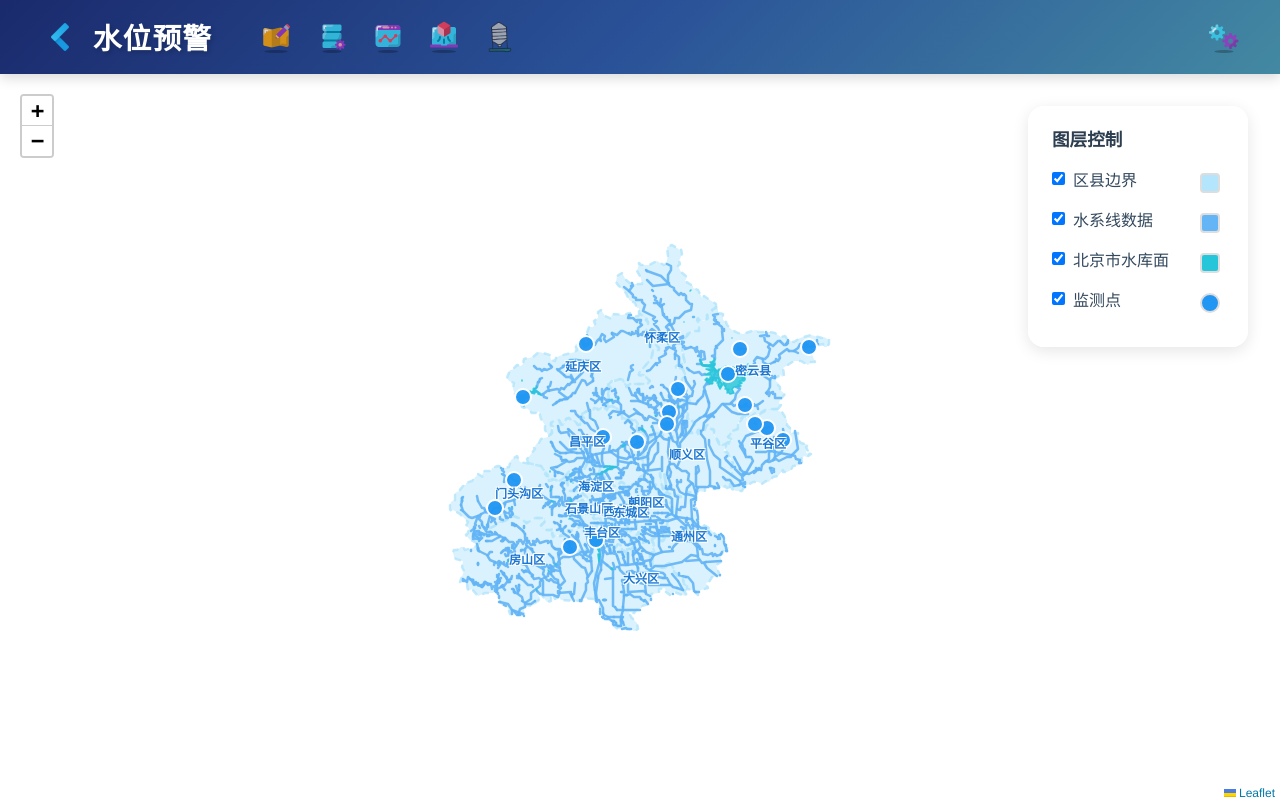
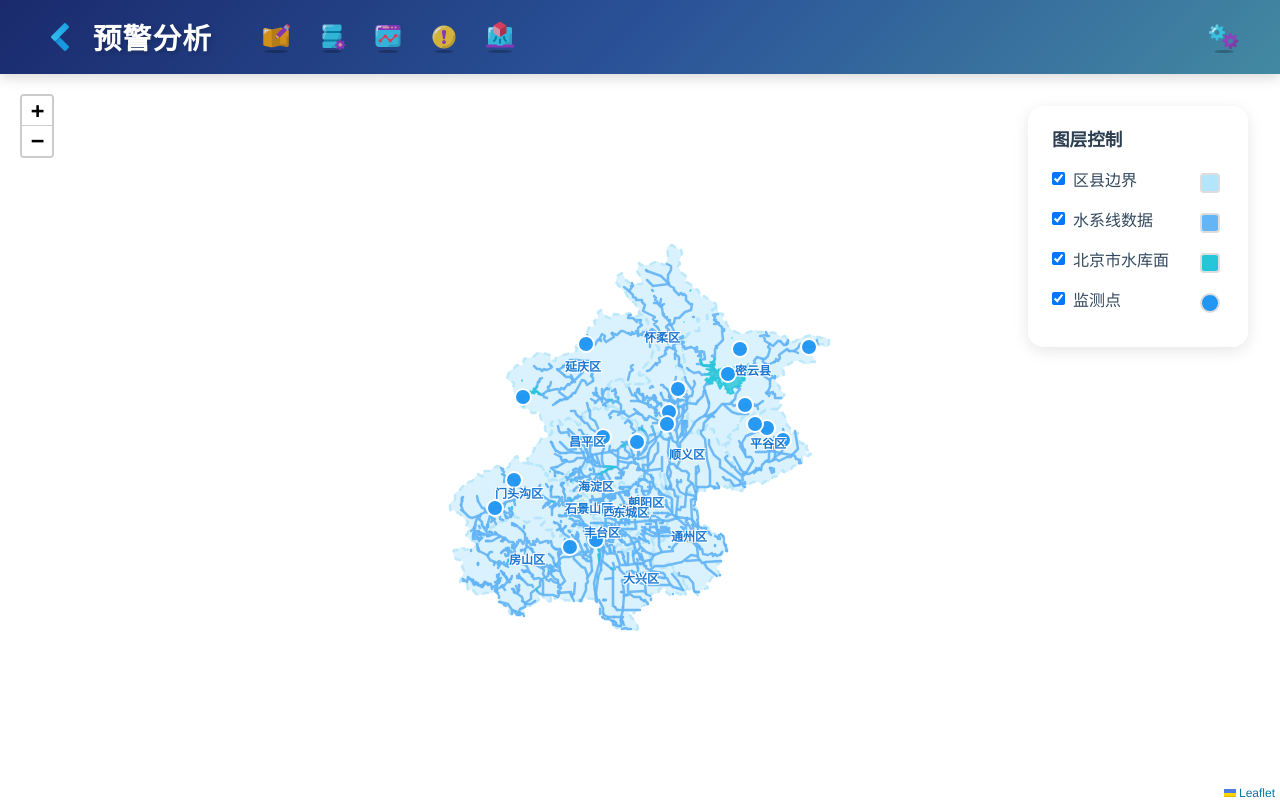
Before and after one commit to wangfugui002/AquaGuardian-site, a Vue app: page /prediction-simulation in a window 1280 px wide. Built offline with nearby package versions, Linux system fonts and the light colour scheme.

Commit message:
更新图标和标题：将预警分析图标改为水位预警.png，水污染扩散模拟图标改为预测模拟.png，预警分析页面标题改为'预警分析'

```diff
--- a/src/components/DataManagementHeader.vue
+++ b/src/components/DataManagementHeader.vue
@@ -21,10 +21,10 @@
           <img src="/icons/统计分析.png" alt="统计分析" width="32" height="32" />
         </router-link>
         <router-link to="/prediction-simulation" class="action-icon" title="预测模拟">
-          <img src="/icons/预测模拟.png" alt="预测模拟" width="32" height="32" />
+          <img src="/icons/水位预警.png" alt="预测模拟" width="32" height="32" />
         </router-link>
         <router-link to="/water-pollution-simulation" class="action-icon" title="水污染扩散模拟">
-          <img src="/icons/水库.png" alt="水污染扩散模拟" width="32" height="32" />
+          <img src="/icons/预测模拟.png" alt="水污染扩散模拟" width="32" height="32" />
         </router-link>
       </div>
 
--- a/src/components/Header.vue
+++ b/src/components/Header.vue
@@ -27,10 +27,10 @@
           <img src="/icons/统计分析.png" alt="统计分析" width="32" height="32" />
         </router-link>
         <router-link to="/prediction-simulation" class="action-icon" title="预警分析">
-          <img src="/icons/预测模拟.png" alt="预警分析" width="32" height="32" />
+          <img src="/icons/水位预警.png" alt="预警分析" width="32" height="32" />
         </router-link>
         <router-link to="/water-pollution-simulation" class="action-icon" title="水污染扩散模拟">
-          <img src="/icons/水库.png" alt="水污染扩散模拟" width="32" height="32" />
+          <img src="/icons/预测模拟.png" alt="水污染扩散模拟" width="32" height="32" />
         </router-link>
       </div>
 
--- a/src/components/MapEditorHeader.vue
+++ b/src/components/MapEditorHeader.vue
@@ -21,10 +21,10 @@
           <img src="/icons/统计分析.png" alt="统计分析" width="32" height="32" />
         </router-link>
         <router-link to="/prediction-simulation" class="action-icon" title="预测模拟">
-          <img src="/icons/预测模拟.png" alt="预测模拟" width="32" height="32" />
+          <img src="/icons/水位预警.png" alt="预测模拟" width="32" height="32" />
         </router-link>
         <router-link to="/water-pollution-simulation" class="action-icon" title="水污染扩散模拟">
-          <img src="/icons/水库.png" alt="水污染扩散模拟" width="32" height="32" />
+          <img src="/icons/预测模拟.png" alt="水污染扩散模拟" width="32" height="32" />
         </router-link>
       </div>
 
--- a/src/components/PredictionSimulationHeader.vue
+++ b/src/components/PredictionSimulationHeader.vue
@@ -21,10 +21,10 @@
           <img src="/icons/统计分析.png" alt="统计分析" width="32" height="32" />
         </router-link>
         <router-link to="/prediction-simulation" class="action-icon" title="预警分析">
-          <img src="/icons/预测模拟.png" alt="预警分析" width="32" height="32" />
+          <img src="/icons/水位预警.png" alt="预警分析" width="32" height="32" />
         </router-link>
         <router-link to="/water-pollution-simulation" class="action-icon" title="水污染扩散模拟">
-          <img src="/icons/水库.png" alt="水污染扩散模拟" width="32" height="32" />
+          <img src="/icons/预测模拟.png" alt="水污染扩散模拟" width="32" height="32" />
         </router-link>
       </div>
 
@@ -44,7 +44,7 @@ export default {
   props: {
     title: {
       type: String,
-      default: '预测模拟'
+      default: '预警分析'
     }
   }
 }
--- a/src/components/WaterPollutionHeader.vue
+++ b/src/components/WaterPollutionHeader.vue
@@ -21,10 +21,10 @@
           <img src="/icons/统计分析.png" alt="统计分析" width="32" height="32" />
         </router-link>
         <router-link to="/prediction-simulation" class="action-icon" title="预测模拟">
-          <img src="/icons/预测模拟.png" alt="预测模拟" width="32" height="32" />
+          <img src="/icons/水位预警.png" alt="预测模拟" width="32" height="32" />
         </router-link>
         <router-link to="/water-pollution-simulation" class="action-icon" title="水污染扩散模拟">
-          <img src="/icons/水库.png" alt="水污染扩散模拟" width="32" height="32" />
+          <img src="/icons/预测模拟.png" alt="水污染扩散模拟" width="32" height="32" />
         </router-link>
       </div>
 
--- a/src/views/PredictionSimulation.vue
+++ b/src/views/PredictionSimulation.vue
@@ -1,6 +1,6 @@
 <template>
   <div class="prediction-simulation-container">
-    <prediction-simulation-header title="水位预警"></prediction-simulation-header>
+    <prediction-simulation-header title="预警分析"></prediction-simulation-header>
 
     <div class="prediction-simulation-content">
       <!-- 显示地图 (现在无论什么功能都会显示地图) -->
```
Also changed, not shown: public/icons/水位预警.png (added).
